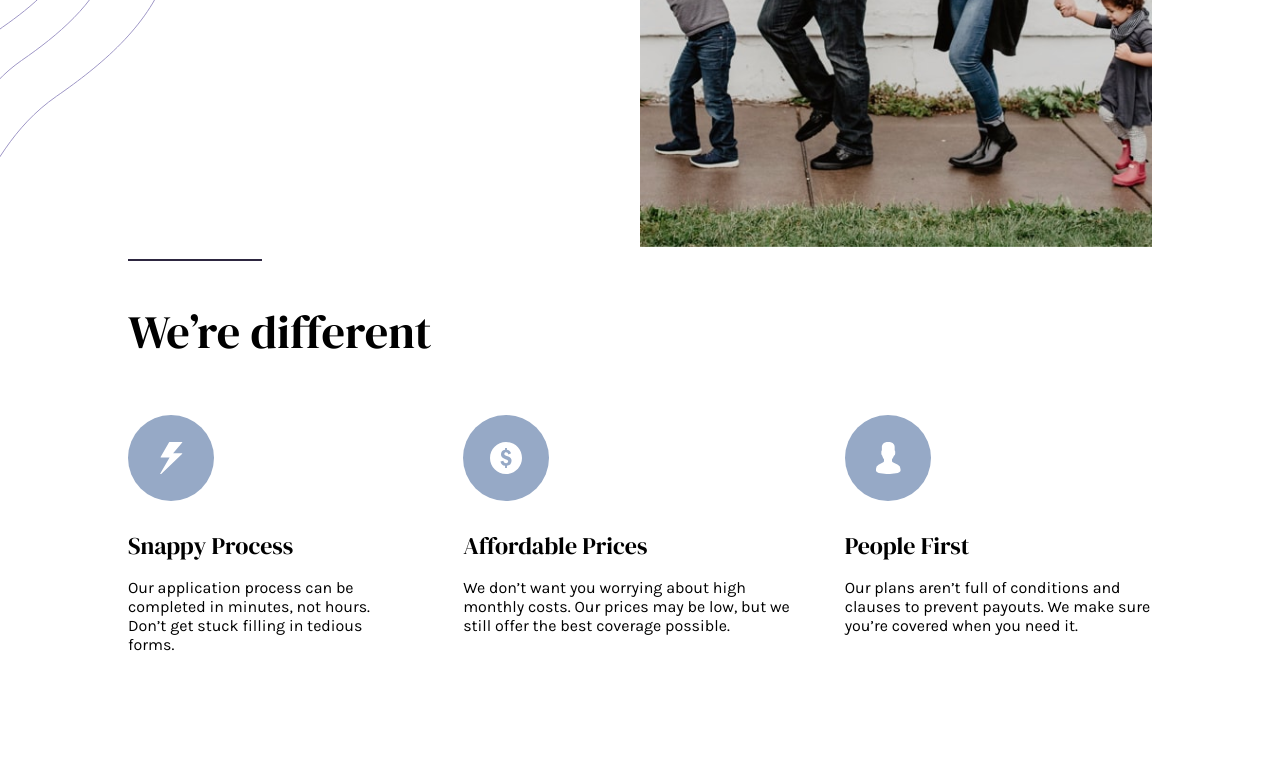
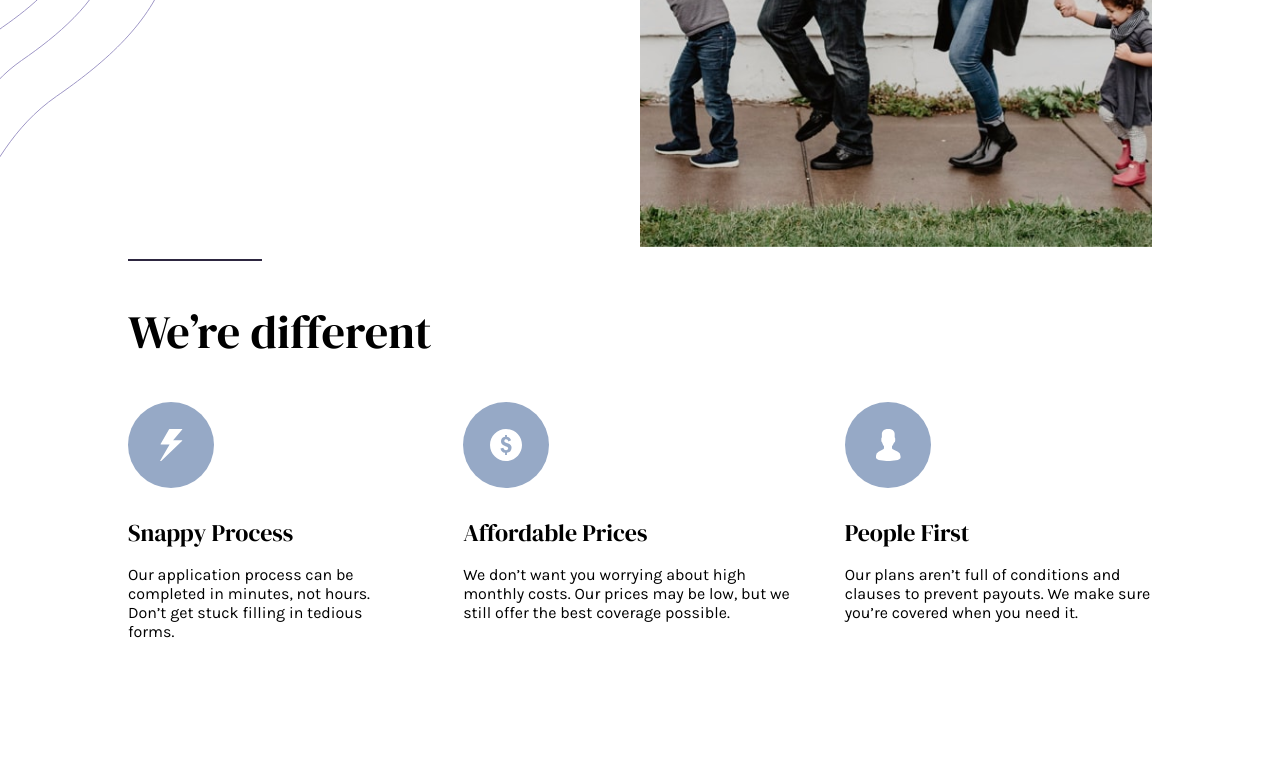
Before and after one commit to paweden657/Insure_landing_page, a plain HTML site: page index.html in a window 1280 px wide. Shown: the part 615-1372 px from the top of the page. Drawn offline with Linux system fonts and the light colour scheme.

Commit message:
Add max-width for body and html, correct h2 style.

```diff
--- a/style.css
+++ b/style.css
@@ -18,7 +18,9 @@
 }
 body,html {
     width: 100%;
-    margin: 0;
+    max-width: 2560px;
+
+    margin: auto;
 }
 body {
     min-width: 375px;
@@ -311,7 +313,6 @@ main {
 }
 h2 {
     font-size: 2.9rem;
-    margin-bottom: 5%;
 }
 #columns {
     display: flex;
```
